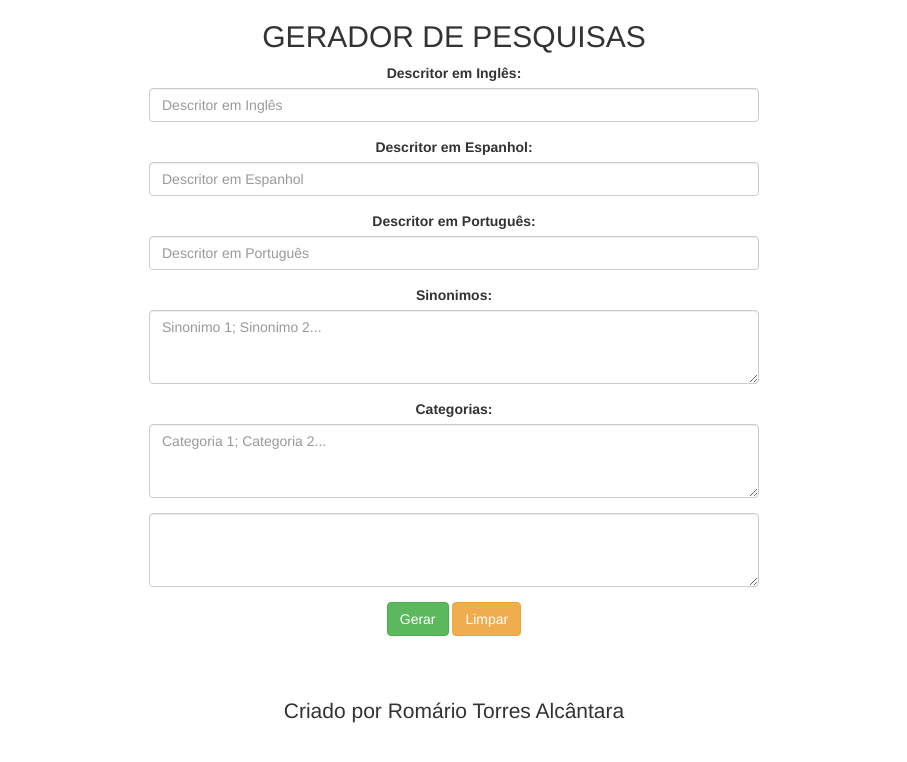
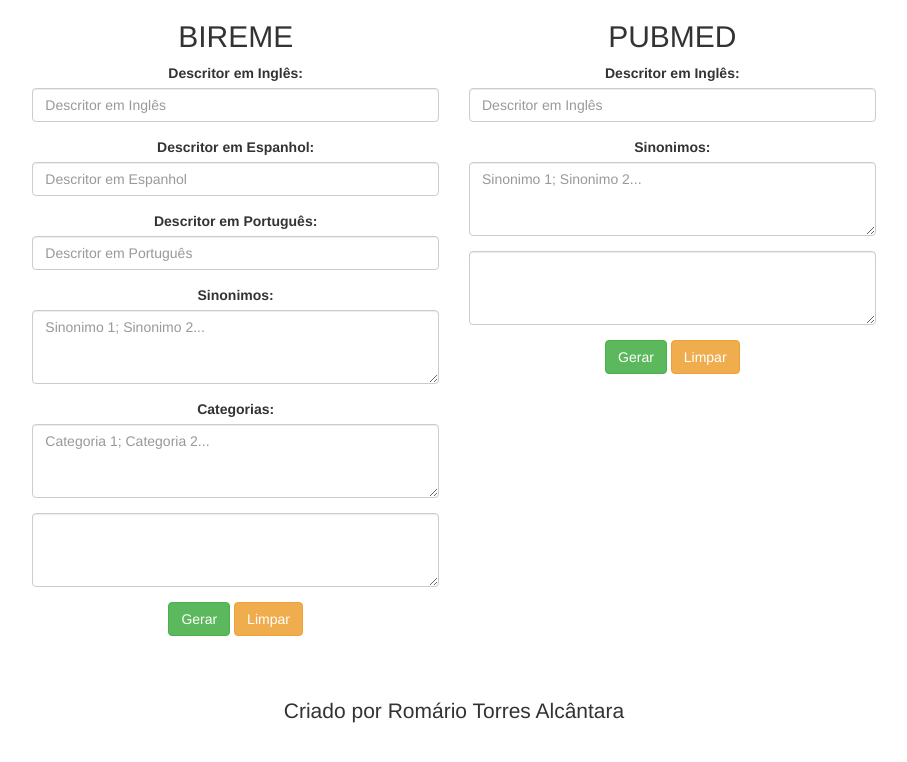
Before and after one commit to romalc11/gerador, a plain HTML site: page index.html in a window 1280 px wide. Shown: the whole page, without its empty margins (186-1093 px from the left). Drawn offline with Linux system fonts and the light colour scheme.

Commit message:
Including PubMed

```diff
--- a/index.html
+++ b/index.html
@@ -7,10 +7,10 @@
         <link rel="stylesheet" href="css/bootstrap.min.css">
     </head>
 
-    <body>
-
-        <div class="col-md-6 col-md-offset-3 text-center">
-            <h2>GERADOR DE PESQUISAS</h2>
+    <body class="text-center">
+        <div class="row">
+            <div class="col-md-4 col-md-offset-2 text-center">
+                <h2>BIREME</h2>
                 <form>
                     <div class="form-group">
                         <label for="exampleInputEmail1">Descritor em Inglês:</label>
@@ -42,14 +42,38 @@
 
                 </form>
 
-            <br>
-            <br>
-            <br>
-
-            <p class="lead">Criado por Romário Torres Alcântara</p>
 
             </div>
+            <div class="col-md-4 text-center">
+                <h2>PUBMED</h2>
+                <form>
+                    <div class="form-group">
+                        <label for="exampleInputEmail1">Descritor em Inglês:</label>
+                        <input type="text" class="form-control" id="pbdescing" placeholder="Descritor em Inglês">
+                    </div>
+                    <div class="form-group">
+                        <label for="exampleInputPassword1">Sinonimos:</label>
+                        <textarea class="form-control" rows="3" id="pbtasin" placeholder="Sinonimo 1; Sinonimo 2..."></textarea>
+                    </div>
 
+                    <div class="form-group">
+                        <textarea class="form-control" rows="3" id="pbtares"></textarea>
+                     </div>
+
+                    <button type="button" onclick="geraPb()" class="btn btn-success">Gerar</button>
+                    <button type="button" onclick="limpaPb()" class="btn btn-warning">Limpar</button>
+
+                </form>
+
+
+            </div>
+        </div>
+        </br>
+        </br>
+        </br>
+        <div class="row">
+            <p class="lead">Criado por Romário Torres Alcântara</p>
+        </div>
         <script src="js/index.js"></script>
     </body>
 </html>
--- a/js/index.js
+++ b/js/index.js
@@ -59,6 +59,37 @@ function gera(){
     }
 }
 
+function geraPb(){
+
+    var descIng = document.getElementById("pbdescing").value.trim();
+    var taSin = document.getElementById("pbtasin");
+    var taRes = document.getElementById("pbtares");
+
+    if (descIng === ""){
+        alert("Por favor preencha o descritor!")
+    } else {
+        document.getElementById("pbtares").value = "";
+        var descritores = "";
+        var stmtFinal = "";
+
+
+            stmtFinal = '"' + descIng + '"[Mesh] OR (' + descIng + ')';
+
+            var sinonimos = taSin.value.split(";");
+
+            if ((sinonimos.length != 0) && (taSin.value.trim() != "")) {
+
+                for(i = 0; i < sinonimos.length; i++){
+                    var verificada = sinonimos[i].trim();
+                    stmtFinal = stmtFinal + ' OR (' + verificada + ')';
+                }
+            }
+
+
+            taRes.value = stmtFinal;
+    }
+}
+
 function limpa() {
     document.getElementById("descpt").value = "";
     document.getElementById("descesp").value = "";
@@ -67,3 +98,9 @@ function limpa() {
     document.getElementById("tacat").value = "";
     document.getElementById("tares").value = "";
 }
+
+function limpaPb() {
+    document.getElementById("pbdescing").value = "";
+    document.getElementById("pbtasin").value = "";
+    document.getElementById("pbtares").value = "";
+}
```
Lines whose indentation alone changed are shown as unchanged.
